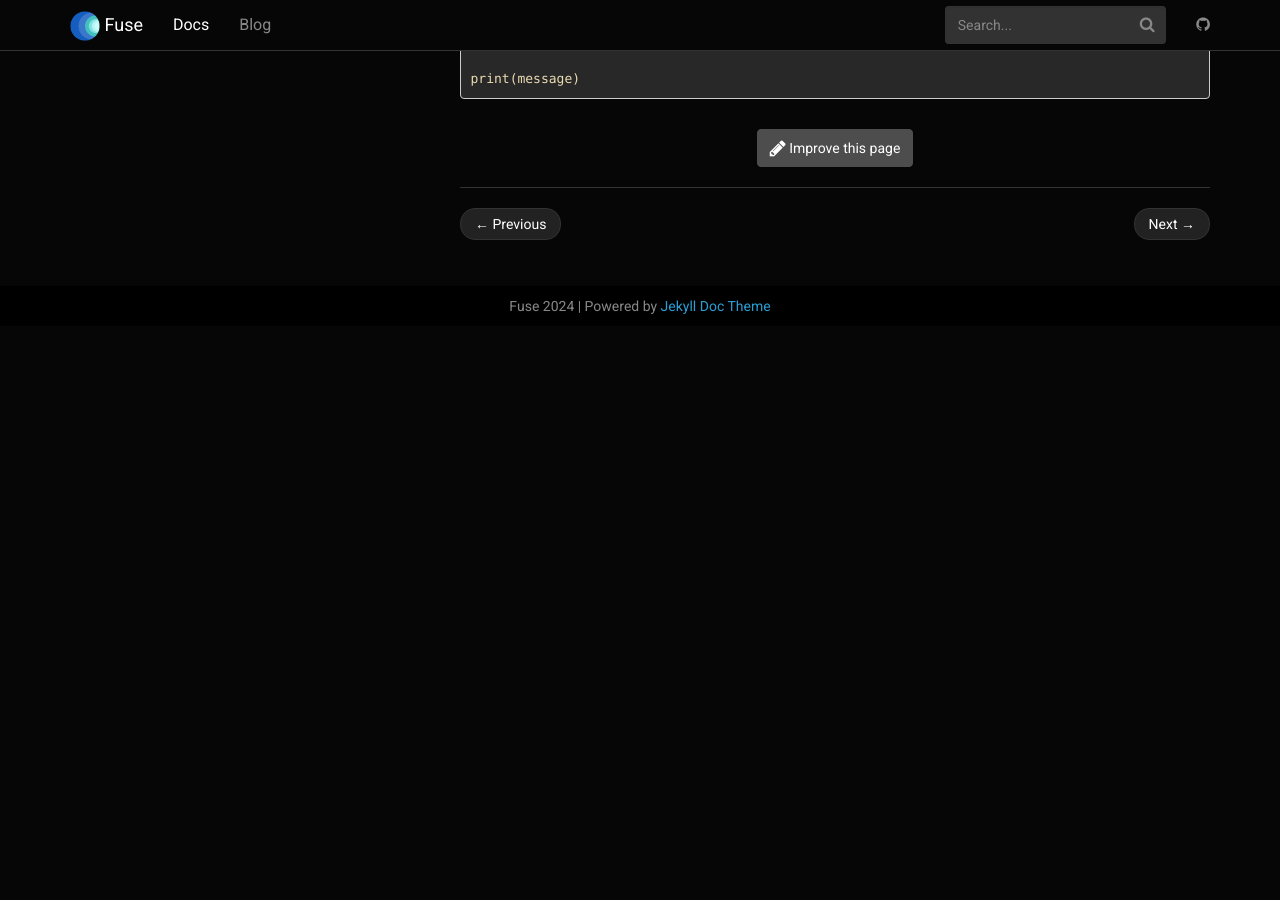
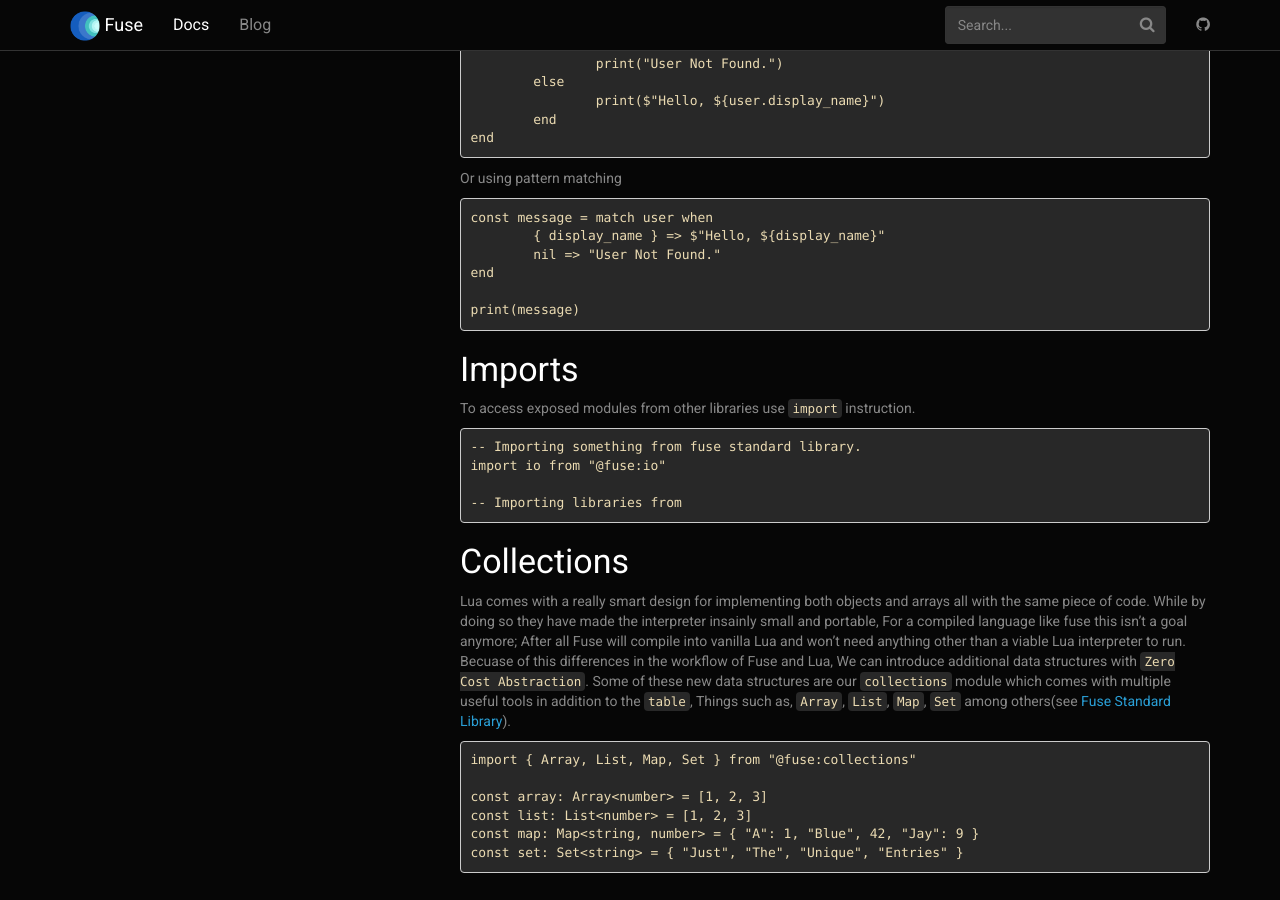
Before and after one commit to fuse-lang/fuse-lang.github.io, a Jekyll site: the page built from _docs/basics/0-intro.md, in a window 1280 px wide and 900 px high, scrolled down 3693 px. Built offline with Jekyll 4.4.1, drawn with Linux system fonts in a browser that asks for light colours; before the commit the page ends 4019 px from its top, so only the background shows below that; some of the changed text lies outside the part shown.

Commit message:
add more docs for comments, collections and modules.

````diff
--- a/_docs/basics/0-intro.md
+++ b/_docs/basics/0-intro.md
@@ -170,6 +170,18 @@ fn handle_request(req: Request): string
 end
 ```
 
+### Comments
+
+```fuse
+-- This is a single line comment
+
+--- This is a documentation comment used to document variables,
+---	functions, structs, traits and libraries. Tools and text editors
+--- may treat these comments differently.
+```
+
+Right now Fuse dosn't support multiline comments. we may add them back in future but only if we see a real demand for them.
+
 ### Nilable and Nil checks
 
 Fuse by default is a `nil` safe language, We do not let any nil values to be passed around. Since `nil` has it's own type it is against the type system to assign `nil` to any other types but because of our `type semantic` type system we can explicitly say that a type can also be `nil`.
@@ -206,3 +218,28 @@ end
 
 print(message)
 ```
+
+### Imports
+
+To access exposed modules from other libraries use `import` instruction.
+
+```fuse
+-- Importing something from fuse standard library.
+import io from "@fuse:io"
+
+-- Importing libraries from
+```
+
+### Collections
+
+Lua comes with a really smart design for implementing both objects and arrays all with the same piece of code. While by doing so they have made the interpreter insainly small and portable, For a compiled language like fuse this isn't a goal anymore; After all Fuse will compile into vanilla Lua and won't need anything other than a viable Lua interpreter to run.
+Becuase of this differences in the workflow of Fuse and Lua, We can introduce additional data structures with `Zero Cost Abstraction`. Some of these new data structures are our `collections` module which comes with multiple useful tools in addition to the `table`, Things such as, `Array`, `List`, `Map`, `Set` among others(see [Fuse Standard Library](/docs/@fuse/)).
+
+```fuse
+import { Array, List, Map, Set } from "@fuse:collections"
+
+const array: Array<number> = [1, 2, 3]
+const list: List<number> = [1, 2, 3]
+const map: Map<string, number> = { "A": 1, "Blue", 42, "Jay": 9 }
+const set: Set<string> = { "Just", "The", "Unique", "Entries" }
+```
````
Also changed, not shown: _docs/compatblity.md (+10 -10 lines).
